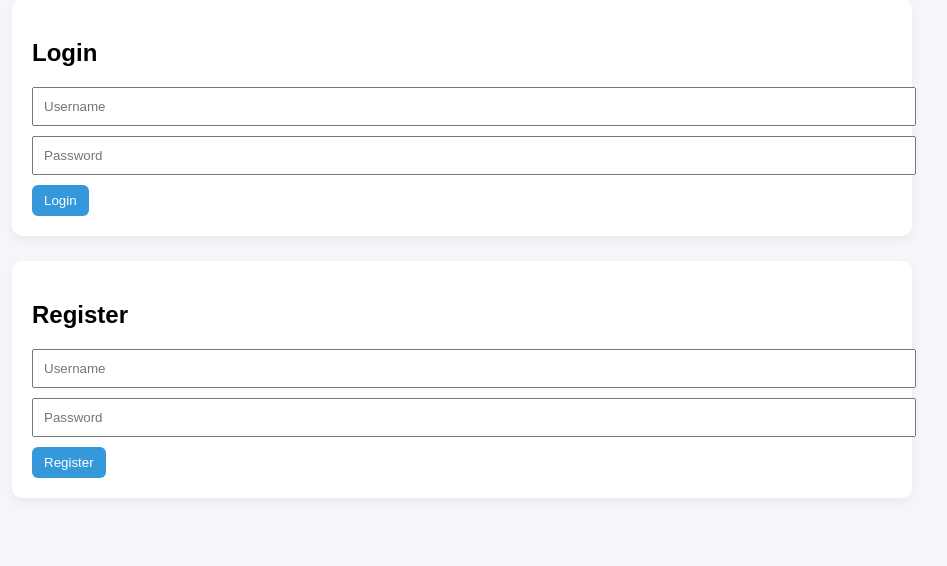
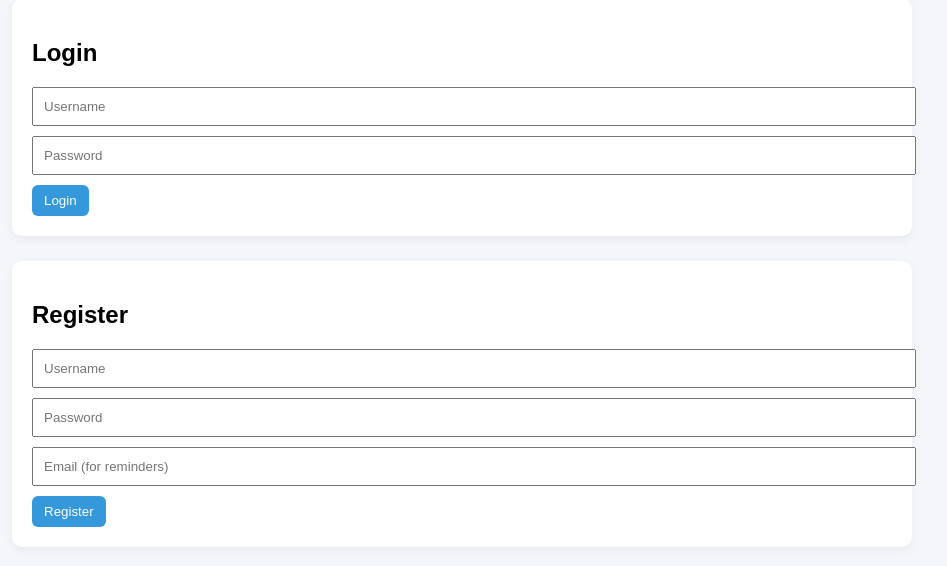
Before and after one commit to ambroseochieng03-hash/smart-campus-assistant, a Flask app: page / in a window 1280 px wide. Shown: the part 99-665 px from the top of the page, without its empty margins (178-1125 px from the left). Run offline with Flask 3, Linux system fonts and the light colour scheme.

Commit message:
Final Smart Campus Assistant with instant + recurring reminders

```diff
--- a/app.py
+++ b/app.py
@@ -2,40 +2,43 @@ from flask import Flask, render_template, request, redirect, url_for, session
 from flask_sqlalchemy import SQLAlchemy
 from datetime import datetime
 from flask_mail import Mail, Message
+from apscheduler.schedulers.background import BackgroundScheduler
 
 app = Flask(__name__)
 app.config['SQLALCHEMY_DATABASE_URI'] = 'sqlite:///campus.db'
 app.config['SQLALCHEMY_TRACK_MODIFICATIONS'] = False
 app.config['SECRET_KEY'] = 'supersecretkey'
 
-# Flask-Mail (stub: configure for real emails later)
+# ---------------- MAIL CONFIG ---------------- #
 app.config.update(
     MAIL_SERVER='smtp.gmail.com',
     MAIL_PORT=587,
     MAIL_USE_TLS=True,
-    MAIL_USERNAME='YOUR_EMAIL@gmail.com',
-    MAIL_PASSWORD='YOUR_EMAIL_PASSWORD'
+    MAIL_USERNAME='smartcampusassistants@gmail.com',
+    MAIL_PASSWORD='zzkbjxbnnnmjfdzr'
 )
 mail = Mail(app)
 
+# ---------------- DATABASE ---------------- #
 db = SQLAlchemy(app)
 
-# ---------------- MODELS ---------------- #
 class Student(db.Model):
     id = db.Column(db.Integer, primary_key=True)
     username = db.Column(db.String(100), unique=True, nullable=False)
     password = db.Column(db.String(100), nullable=False)
+    email = db.Column(db.String(100), unique=True, nullable=False)
 
 class Assignment(db.Model):
     id = db.Column(db.Integer, primary_key=True)
     title = db.Column(db.String(200), nullable=False)
-    due_date = db.Column(db.String(100), nullable=False)
+    due_date = db.Column(db.DateTime, nullable=False)
+    last_reminder_sent = db.Column(db.DateTime, nullable=True)
 
 class Course(db.Model):
     id = db.Column(db.Integer, primary_key=True)
     name = db.Column(db.String(100), nullable=False)
-    day = db.Column(db.String(20), nullable=False)  # e.g., Monday
-    start_time = db.Column(db.String(5), nullable=False)  # HH:MM
+    day = db.Column(db.String(20), nullable=False)
+    start_time = db.Column(db.String(5), nullable=False)
     end_time = db.Column(db.String(5), nullable=False)
 
 # ---------------- ROUTES ---------------- #
@@ -51,14 +54,22 @@ def login():
     if user:
         session['user'] = username
         return redirect(url_for('dashboard'))
-    else:
-        return "Invalid Credentials"
+    return "Invalid Credentials"
 
 @app.route('/register', methods=['POST'])
 def register():
     username = request.form['username']
     password = request.form['password']
-    new_user = Student(username=username, password=password)
+    email = request.form['email']
+
+    existing_user = Student.query.filter(
+        (Student.username == username) | (Student.email == email)
+    ).first()
+
+    if existing_user:
+        return "Error: Username or Email already exists. Try another."
+
+    new_user = Student(username=username, password=password, email=email)
     db.session.add(new_user)
     db.session.commit()
     session['user'] = username
@@ -76,30 +87,38 @@ def dashboard():
 
     if request.method == 'POST':
         title = request.form['title']
-        due_date = request.form['due_date']
-        new_assignment = Assignment(title=title, due_date=due_date)
+        due_date_str = request.form['due_date']
+
+        due_date = datetime.strptime(due_date_str, "%Y-%m-%d")
+
+        new_assignment = Assignment(
+            title=title,
+            due_date=due_date,
+            last_reminder_sent=datetime.now()  # mark as sent immediately
+        )
         db.session.add(new_assignment)
         db.session.commit()
+
+        # ---- Send instant reminder to all students ----
+        students = Student.query.all()
+        for student in students:
+            send_reminder(title, student.email)
+            print(f"Instant reminder sent to {student.email} for {title}")
+
         return redirect(url_for('dashboard'))
 
     assignments = Assignment.query.all()
     courses = Course.query.all()
 
-    # Stats
     total = len(assignments)
-    today = datetime.today().date()
-    overdue = 0
-    upcoming = 0
-    week_counts = [0]*7  # Monday=0 ... Sunday=6
+    today = datetime.today()
+    overdue = sum(1 for a in assignments if a.due_date < today)
+    upcoming = total - overdue
+    week_counts = [0]*7
 
     for a in assignments:
-        due = datetime.strptime(a.due_date, "%Y-%m-%d").date()
-        weekday = due.weekday()
+        weekday = a.due_date.weekday()
         week_counts[weekday] += 1
-        if due < today:
-            overdue += 1
-        else:
-            upcoming += 1
 
     return render_template('dashboard.html',
                            assignments=assignments,
@@ -132,20 +151,53 @@ def add_course():
     db.session.commit()
     return redirect(url_for('dashboard'))
 
-# ---------------- EMAIL STUB ---------------- #
+# ---------------- CLOUD CRON JOB ENDPOINT ---------------- #
+@app.route('/send_reminders')
+def send_reminders():
+    check_assignments_and_send_reminders()
+    return "Reminders checked!"
+
+# ---------------- EMAIL FUNCTION ---------------- #
 def send_reminder(assignment_title, to_email):
-    # For Expo demo, just simulate sending
-    msg = Message('Assignment Reminder',
-                  sender='YOUR_EMAIL@gmail.com',
-                  recipients=[to_email])
-    msg.body = f'Reminder: Your assignment "{assignment_title}" is due soon!'
-    # mail.send(msg)  # Uncomment when real email configured
-    print(f"Reminder sent to {to_email} for assignment {assignment_title}")
+    try:
+        msg = Message(
+            'Assignment Reminder',
+            sender='smartcampusassistants@gmail.com',
+            recipients=[to_email]
+        )
+        msg.body = f'Reminder: Your assignment "{assignment_title}" is due soon!'
+        mail.send(msg)
+        print(f"Reminder sent to {to_email} for {assignment_title}")
+    except Exception as e:
+        print(f"Failed to send reminder: {e}")
 
-# ---------------- RUN ---------------- #
+# ---------------- SMART SCHEDULER ---------------- #
+def check_assignments_and_send_reminders():
+    with app.app_context():
+        now = datetime.now()
+        assignments = Assignment.query.all()
+        students = Student.query.all()
+
+        for a in assignments:
+            if a.due_date <= now:
+                continue
+            if not a.last_reminder_sent:
+                for student in students:
+                    send_reminder(a.title, student.email)
+                a.last_reminder_sent = now
+                db.session.commit()
+                continue
+            hours_since_last = (now - a.last_reminder_sent).total_seconds() / 3600
+            if hours_since_last >= 6:
+                for student in students:
+                    send_reminder(a.title, student.email)
+                a.last_reminder_sent = now
+                db.session.commit()
+
+# ---------------- RUN APP ---------------- #
 if __name__ == '__main__':
     with app.app_context():
-        db.create_all()
-    import os
-    port = int(os.environ.get("PORT", 5000))
-    app.run(host="0.0.0.0", port=port)
+        db.create_all()  # ensure DB exists
+
+    port = 5000
+    app.run(host="0.0.0.0", port=port, debug=False)
--- a/templates/index.html
+++ b/templates/index.html
@@ -24,6 +24,7 @@
         <form action="/register" method="POST">
             <input type="text" name="username" placeholder="Username" required>
             <input type="password" name="password" placeholder="Password" required>
+            <input type="email" name="email" placeholder="Email (for reminders)" required>
             <button type="submit">Register</button>
         </form>
     </div>
```
Also changed, not shown: templates/dashboard.html (+10 -9 lines), instance/campus.db.
